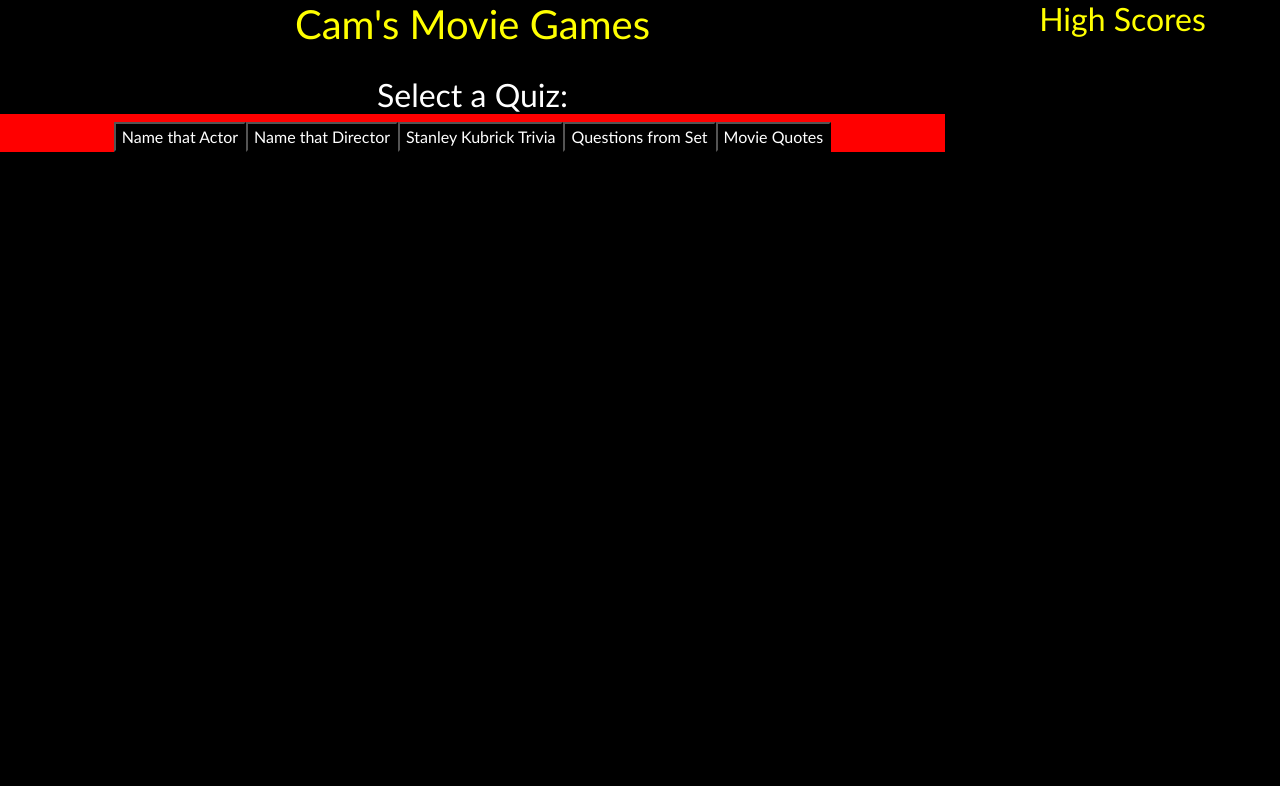
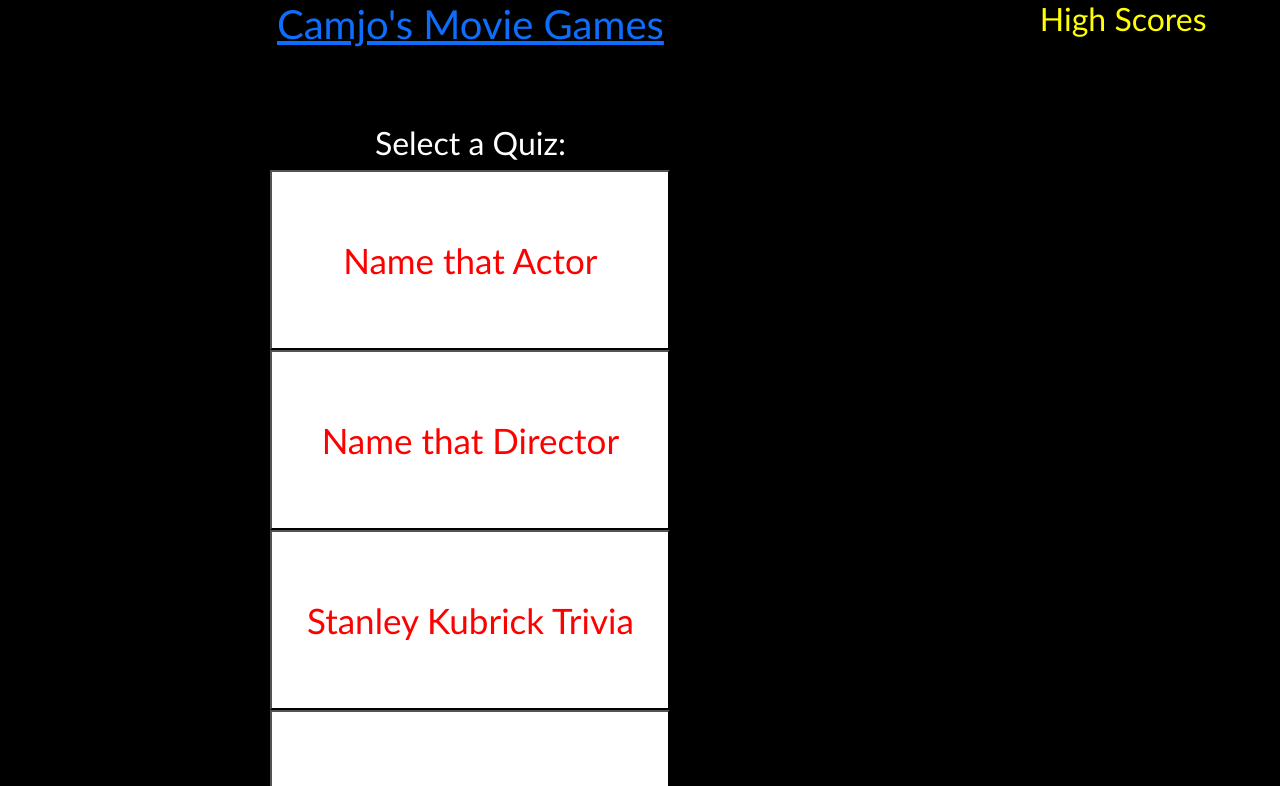
Before and after one commit to mrcamjo12/moviegames, a React (Create React App) app: page / in a window 1280 px wide. Shown: the top 786 px of the page. Built offline with nearby package versions, Linux system fonts and the light colour scheme.

Commit message:
disappearselectaquizandcss

```diff
--- a/src/App.js
+++ b/src/App.js
@@ -12,7 +12,7 @@ const App = () => {
 
   return (
     <div className='main-container'>
-      <h1>Cam's Movie Games</h1>
+      <h1><a href="/">Camjo's Movie Games</a></h1>
 
       {/* Scoreboard component for displaying high scores */}
       <Scoreboard />
--- a/src/Components/Games/quotes.json
+++ b/src/Components/Games/quotes.json
@@ -154,52 +154,62 @@
         "id": 26,
         "question": "I'm listening to the fucking song!",
         "correctAnswer": "Slap Shot",
-        "options": ["Miracle", "Mystery, Alaska", ""]
+        "options": ["Miracle", "Mystery, Alaska", "Slap Shot", "Semi-Pro"]
     },
     {
         "id": 27,
         "question": "You talkin' to me? You talkin' to me?",
-        "correctAnswer": "Taxi Driver"
+        "correctAnswer": "Taxi Driver",
+        "options": ["Mean Streets", "Taxi Driver", "Who's That Knocking At My Door?", "Out of the Past"]
+
     },
     {
+        "id": 28,
         "question": "I'm sorry, Dave. I'm afraid I can't do that.",
-        "correctAnswer": "2001: A Space Odyssey"
+        "correctAnswer": "2001: A Space Odyssey",
+        "options": ["2001: A Space Odyssey", "Blade Runner", "Blade Runner 2049", "A Clockwork Orange"]
     },
     {
+        "id": 29,
         "question": "A census taker once tried to test me. I ate his liver with some fava beans and a nice chianti.",
-        "correctAnswer": "The Silence of the Lambs"
+        "correctAnswer": "The Silence of the Lambs",
+        "options": ["The Big Sleep", "Hannibal", "The Silence of the Lambs", "A Clockwork Orange"]
     },
     {
+        "id": 30,
         "question": "Closer, please. Clo-ser...",
-        "correctAnswer": "The Silence of the Lambs"
+        "correctAnswer": "The Silence of the Lambs",
+        "options": ["A Streetcar Named Desire", "Who's Afraid of Virginia Woolf?", "The Silence of the Lambs", "A Clockwork Orange"]
     },
     {
+        "id": 31,
         "question": "All right, you proved your point. You broke into my vault. Congratulations, you're a dead man.",
-        "correctAnswer": "Ocean's Eleven"
+        "correctAnswer": "Ocean's Eleven",
+        "options": ["Inside Man", "Once Upon a Time in the West", "Ocean's Eleven", "Casino"]
     },
     {
+        "id": 32,
         "question": "We're gonna be doin' one thing and one thing only... killin' Nazis",
-        "correctAnswer": "Inglourious Basterds"
+        "correctAnswer": "Inglourious Basterds",
+        "options": ["Ace in the Hole", "Inglourious Basterds", "Farewell, My Lovely", "The Wild Bunch"]
     },
     {
-        "question": "",
-        "correctAnswer": ""
+        "id": 33,
+        "question": "FOOL OF A TOOK",
+        "correctAnswer": "The Lord of the Rings: The Fellowship of the Ring",
+        "options": ["The Lord of the Rings: The Two Towers", "Willow", "Lord of the Flies", "The Lord of the Rings: The Fellowship of the Ring"]
     },
     {
-        "question": "",
-        "correctAnswer": ""
+        "id": 34,
+        "question": "You ever dance with the devil in the pale moonlight?",
+        "correctAnswer": "Batman",
+        "options": ["Batman Begins", "The Dark Knight", "Batman", "Batman Returns"]
     },
     {
-        "question": "",
-        "correctAnswer": ""
-    },
-    {
-        "question": "",
-        "correctAnswer": ""
-    },
-    {
-        "question": "",
-        "correctAnswer": ""
+        "id": 35,
+        "question": "Let me know when your whole life goes up in smoke. Means it's time for a promotion.",
+        "correctAnswer": "The Devil Wears Prada",
+        "options": ["The Devil Wears Prada", "The Intern", "The Internship", "What Women Want"]
     }
 
 ]
--- a/src/Components/ScoreDisplay.jsx
+++ b/src/Components/ScoreDisplay.jsx
@@ -1,6 +1,6 @@
 import React from 'react';
 
-const ScoreDisplay = ({ correctAnswers, totalQuestions }) => {
+const ScoreDisplay = ({ correctAnswers, totalQuestions, onRestartQuiz, onBackToHome }) => {
   // Calculate the user's score
   const userScore = correctAnswers * 5;
 
@@ -10,6 +10,10 @@ const ScoreDisplay = ({ correctAnswers, totalQuestions }) => {
       <p>Your Score:</p>
       <p>{correctAnswers} correct out of {totalQuestions} questions</p>
       <p>Score: {userScore} points</p>
+      <div className='buttons-container'>
+        <button onClick={onBackToHome}>Back to Home</button>
+        <button onClick={onRestartQuiz}>Take the Quiz Again</button>
+      </div>
     </div>
   );
 };
--- a/src/Components/quiz.jsx
+++ b/src/Components/quiz.jsx
@@ -1,7 +1,8 @@
+// Quiz.jsx
 import React, { useState, useEffect } from 'react';
 import ScoreDisplay from './ScoreDisplay';
 
-const Quiz = ({ selectedQuiz }) => {
+const Quiz = ({ selectedQuiz, onQuizComplete }) => {
   const [quizQuestions, setQuizQuestions] = useState([]);
   const [currentQuestion, setCurrentQuestion] = useState(null);
   const [correctAnswers, setCorrectAnswers] = useState(0);
@@ -35,7 +36,21 @@ const Quiz = ({ selectedQuiz }) => {
     } else {
       // End of quiz logic
       setQuizCompleted(true);
+      onQuizComplete(correctAnswers);
     }
+  };
+
+  const restartQuiz = () => {
+    // Reset quiz state to start the quiz again
+    setCurrentQuestion(quizQuestions[0]);
+    setCorrectAnswers(0);
+    setQuizCompleted(false);
+  };
+
+  const backToHome = () => {
+    // Implement navigation to the home landing page
+    // You can use react-router or any other navigation method here
+    console.log('Navigate back to home');
   };
 
   if (!currentQuestion) {
@@ -45,7 +60,7 @@ const Quiz = ({ selectedQuiz }) => {
 
   if (quizCompleted) {
     // Render the score display component if the quiz is completed
-    return <ScoreDisplay correctAnswers={correctAnswers} totalQuestions={quizQuestions.length} />;
+    return <ScoreDisplay correctAnswers={correctAnswers} totalQuestions={quizQuestions.length} onRestartQuiz={restartQuiz} onBackToHome={backToHome} />;
   }
 
   return (
--- a/src/Components/quizselector.jsx
+++ b/src/Components/quizselector.jsx
@@ -1,24 +1,37 @@
+// QuizSelection.jsx
 import React, { useState } from 'react';
-import Quiz from './Quiz'
+import Quiz from './Quiz';
 
 const QuizSelection = () => {
   const [selectedQuiz, setSelectedQuiz] = useState(null);
+  const [quizStarted, setQuizStarted] = useState(false); // New state variable
 
   const handleQuizSelection = (quizName) => {
     setSelectedQuiz(quizName);
+    setQuizStarted(true); // Set quizStarted to true when a quiz is selected
   };
 
-  return (
-    <div className='game-selection'>
-      <h2>Select a Quiz:</h2>
-      <button onClick={() => handleQuizSelection('actors')}>Name that Actor</button>
-      <button onClick={() => handleQuizSelection('directors')}>Name that Director</button>
-      <button onClick={() => handleQuizSelection('kubrick')}>Stanley Kubrick Trivia</button>
-      <button onClick={() => handleQuizSelection('setquestions')}>Questions from Set</button>
-      <button onClick={() => handleQuizSelection('quotes')}>Movie Quotes</button>
-      {selectedQuiz && <Quiz selectedQuiz={selectedQuiz} />}
-    </div>
-  );
+  const handleQuizComplete = (correctAnswers) => {
+    // Handle quiz completion logic, e.g., display results or navigate to a new screen
+    console.log(`Quiz completed with ${correctAnswers} correct answers`);
+  };
+
+  if (!quizStarted) {
+    // Render the quiz selection section if a quiz is not started
+    return (
+      <div className='game-selection'>
+        <h2>Select a Quiz:</h2>
+        <button className = 'quiz-button' onClick={() => handleQuizSelection('actors')}>Name that Actor</button>
+        <button className = 'quiz-button' onClick={() => handleQuizSelection('directors')}>Name that Director</button>
+        <button className = 'quiz-button' onClick={() => handleQuizSelection('kubrick')}>Stanley Kubrick Trivia</button>
+        <button className = 'quiz-button' onClick={() => handleQuizSelection('setquestions')}>Questions from Set</button>
+        <button className = 'quiz-button' onClick={() => handleQuizSelection('quotes')}>Movie Quotes</button>
+      </div>
+    );
+  }
+
+  // Render the Quiz component if a quiz is started
+  return <Quiz selectedQuiz={selectedQuiz} onQuizComplete={handleQuizComplete} />;
 };
 
 export default QuizSelection;
--- a/src/index.css
+++ b/src/index.css
@@ -5,24 +5,34 @@
 }
 
 button {
-    color: white;
+    color: #ffffff;
+}
+
+.quiz-button {
+    color: red;
+    background-color: white;
+    width: 400px;
+    height: 180px;
+    font-size: 35px;
 }
 
 .main-container {
     display: grid;
     grid-template-columns: 3fr 1fr;
-    grid-gap: 20px;
+    grid-template-rows: 2fr;
+    grid-gap: 2%;
     justify-items: center;
     color: yellow;
 }
 
 .game-selection {
-    background-color: red;
+    margin-top: 5%;
     color: white;
-    width: 100%;
+    width: 80%;
 }
 
 .quiz-container {
+    margin-top: 5%;
     font-size: 2rem;
     grid-template-rows: auto;
 }
```
Also changed, not shown: src/Components/Games/kubrick.json (+19 -5 lines).
